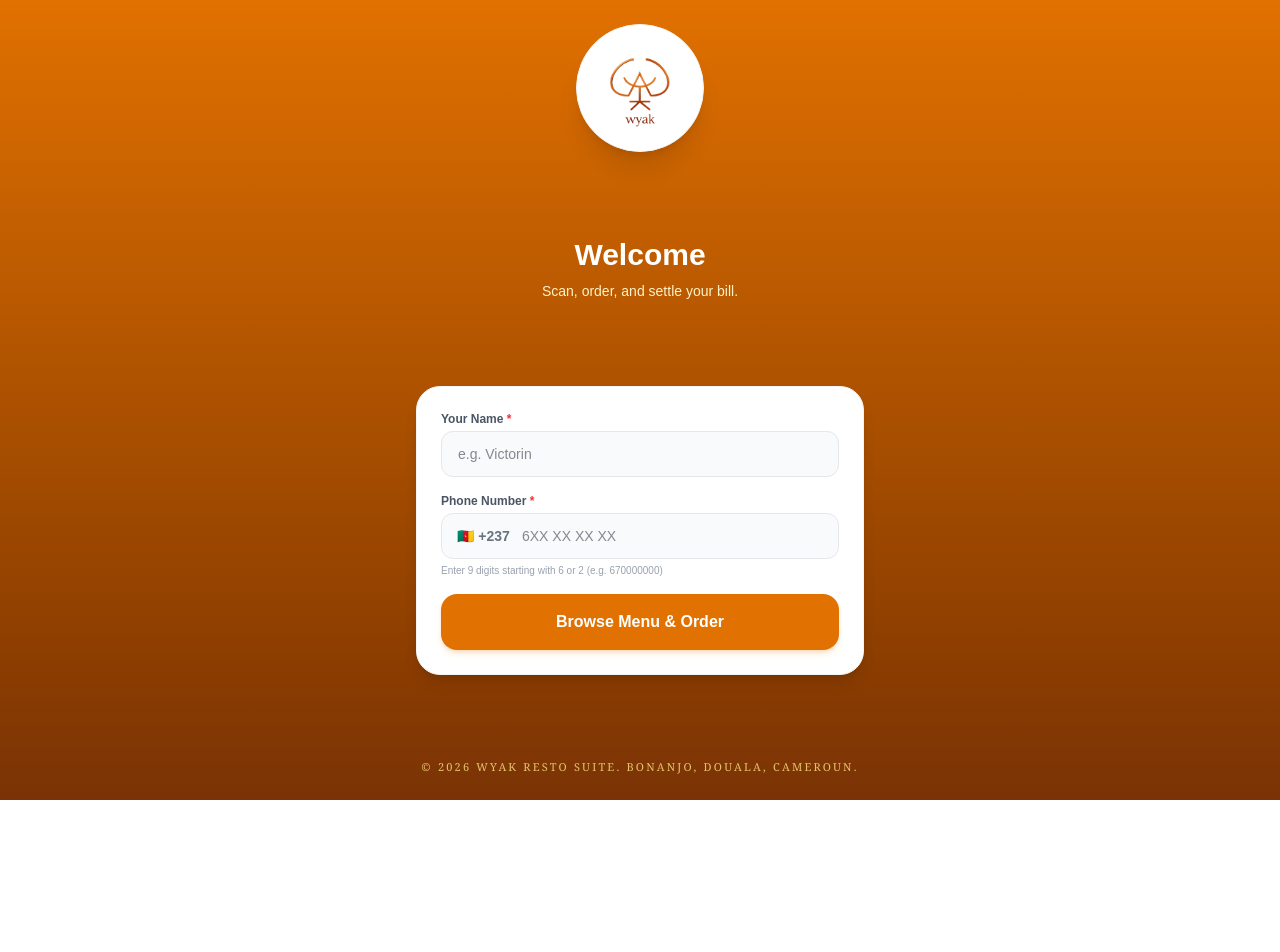
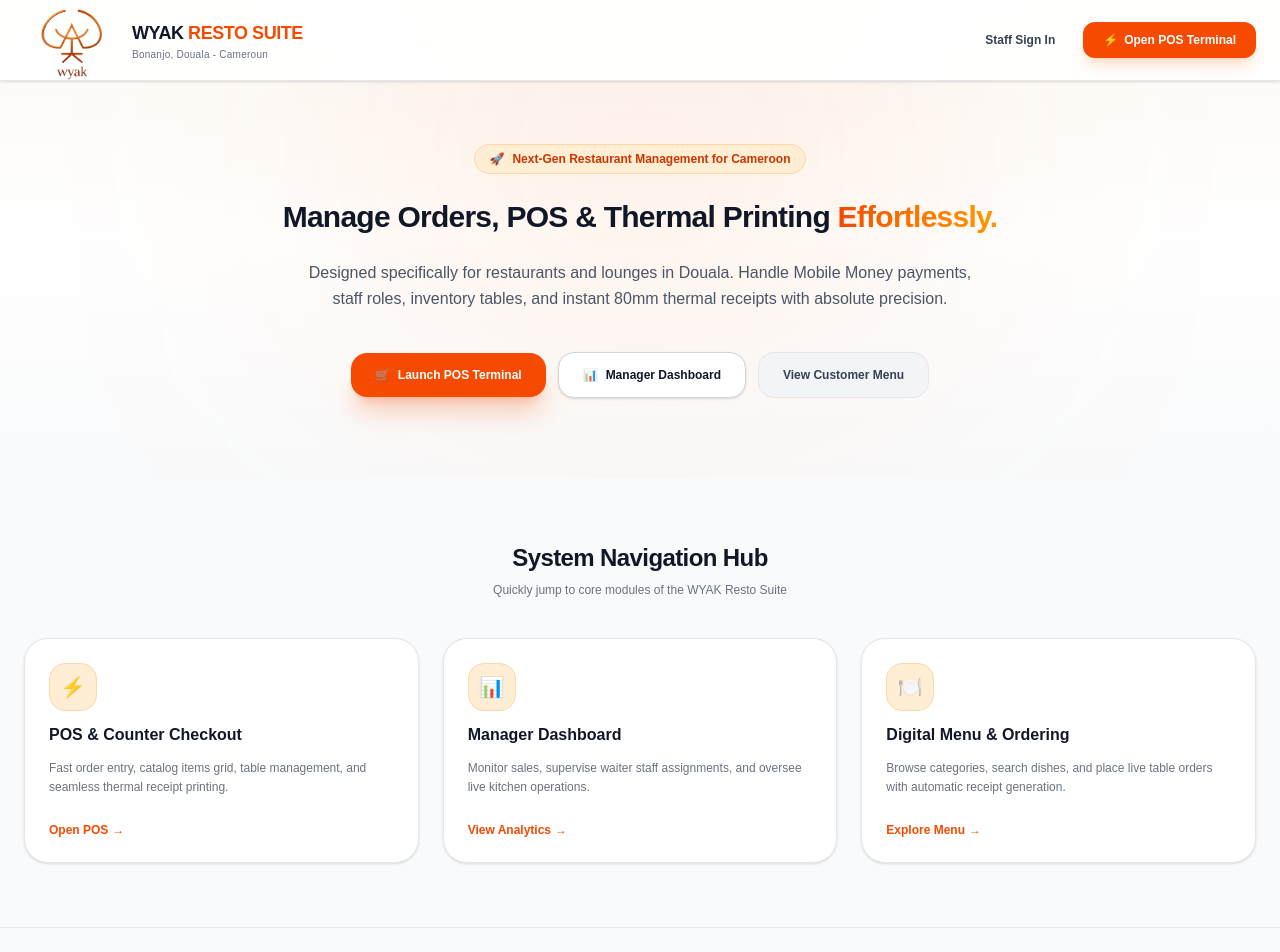
Before and after one commit to VS237/wyak, a Next.js app: page / in a window 1280 px wide. Shown: the top 952 px of the page. Before the commit the page ends 800 px from the top, so only its background shows below. Built offline with nearby package versions, Linux system fonts and the light colour scheme; no server answers.

Commit message:
landing page and menu updated

```diff
--- a/src/app/customer/page.tsx
+++ b/src/app/customer/page.tsx
@@ -10,8 +10,8 @@ function LandingPageContent() {
   const searchParams = useSearchParams();
   const supabase = createClient();
 
-  // Capture table number from URL query string (e.g. ?table=5)
-  const tableParam = searchParams.get('table');
+  // Capture table number safely
+  const tableParam = searchParams ? searchParams.get('table') : null;
 
   const [name, setName] = useState('');
   const [phone, setPhone] = useState('');
@@ -33,31 +33,26 @@ function LandingPageContent() {
     try {
       setLoading(true);
 
-      // 1. Check if a customer with this phone number already exists
-      const { data: existingCustomer, error: fetchError } = await supabase
+      const { data: existingCustomer, error: fetchError } = await (supabase as any)
         .from('customers')
         .select('*')
         .eq('phone_number', sanitizedPhone)
         .maybeSingle();
 
-      if (fetchError) {
-        throw fetchError;
-      }
+      if (fetchError) throw fetchError;
 
       let customer;
 
       if (existingCustomer) {
-        // 2. If phone exists, verify that the name matches (case-insensitive check)
-        if (existingCustomer.full_name.toLowerCase() !== trimmedName.toLowerCase()) {
-          setErrorMsg('This phone number is already registered under a different name. Please enter the correct name associated with this number.');
+        const existingName = existingCustomer.full_name || '';
+        if (existingName.toLowerCase() !== trimmedName.toLowerCase()) {
+          setErrorMsg('This phone number is registered under a different name. Please enter the name linked to this phone number.');
           setLoading(false);
           return;
         }
-        // Name matches, proceed as returning user login
         customer = existingCustomer;
       } else {
-        // 3. If phone does not exist, register a new user
-        const { data: newCustomer, error: insertError } = await supabase
+        const { data: newCustomer, error: insertError } = await (supabase as any)
           .from('customers')
           .insert({
             full_name: trimmedName,
@@ -66,35 +61,35 @@ function LandingPageContent() {
           .select()
           .single();
 
-        if (insertError) {
-          throw insertError;
-        }
+        if (insertError) throw insertError;
         customer = newCustomer;
       }
 
-      // 4. Fetch table details if table parameter exists in URL
       let tableId = null;
       if (tableParam) {
-        const { data: tableData } = await supabase
+        const parsedTableNum = parseInt(tableParam, 10);
+        if (!isNaN(parsedTableNum)) {
+          const { data: tableData } = await (supabase as any)
             .from('restaurant_tables')
             .select('id, table_number')
-          .eq('table_number', parseInt(tableParam, 10))
-          .single();
+            .eq('table_number', parsedTableNum)
+            .maybeSingle();
 
           if (tableData) {
             tableId = tableData.id;
           }
         }
+      }
 
-      // 5. Store session context locally for checkout / order placement
+      if (typeof window !== 'undefined') {
         sessionStorage.setItem('customerId', customer.id);
-      sessionStorage.setItem('customerName', customer.full_name);
+        sessionStorage.setItem('customerName', customer.full_name || trimmedName);
         sessionStorage.setItem('customerPhone', customer.phone_number);
         if (tableParam) sessionStorage.setItem('tableNumber', tableParam);
         if (tableId) sessionStorage.setItem('tableId', tableId);
-      document.cookie = `wyak_guest_name=${encodeURIComponent(customer.full_name)}; path=/; max-age=86400; SameSite=Lax`;
+        document.cookie = `wyak_guest_name=${encodeURIComponent(customer.full_name || trimmedName)}; path=/; max-age=86400; SameSite=Lax`;
+      }
 
-      // 6. Redirect guest to the menu page
       router.push('/menu');
     } catch (err: any) {
       console.error('Error starting order session:', err);
@@ -106,7 +101,7 @@ function LandingPageContent() {
 
   return (
     <main className="min-h-screen bg-gradient-to-b from-amber-600 to-amber-900 p-6 flex flex-col justify-between items-center text-white">
-      {/* Centered Logo Display */}
+      {/* Centered Logo */}
       <div className="flex items-center justify-center cursor-pointer w-32 h-32 rounded-full bg-white shadow-xl border border-gray-100 p-4">
         <Image
           src="/wyak-logo-orange.png"
@@ -114,11 +109,12 @@ function LandingPageContent() {
           width={120}
           height={120}
           className="h-auto w-24 object-contain"
+          priority
         />
       </div>
 
       {/* Header Info & Table Badge */}
-      <div className="text-center pt-0 space-y-2">
+      <div className="text-center space-y-2">
         <h1 className="text-3xl font-black">Welcome</h1>
         {tableParam ? (
           <span className="inline-block bg-amber-500/30 text-amber-100 text-xs font-semibold px-3 py-1 rounded-full border border-amber-300/30">
@@ -140,7 +136,6 @@ function LandingPageContent() {
           </div>
         )}
 
-        {/* Name Input Field */}
         <div>
           <label className="block text-xs font-semibold text-gray-600 mb-1">
             Your Name <span className="text-red-500">*</span>
@@ -156,7 +151,6 @@ function LandingPageContent() {
           />
         </div>
 
-        {/* Phone Number Input Field */}
         <div>
           <label className="block text-xs font-semibold text-gray-600 mb-1">
             Phone Number <span className="text-red-500">*</span>
@@ -187,29 +181,23 @@ function LandingPageContent() {
           </p>
         </div>
 
-        {/* Submit Button */}
         <button
           type="submit"
           disabled={loading}
           className="w-full py-4 bg-amber-600 hover:bg-amber-700 active:scale-[0.99] text-white font-bold rounded-2xl cursor-pointer transition-all shadow-md shadow-amber-600/20 flex justify-center items-center gap-2 disabled:opacity-50"
         >
-          {loading ? (
-            <span>Connecting...</span>
-          ) : (
-            <span>Browse Menu & Order</span>
-          )}
+          {loading ? <span>Connecting...</span> : <span>Browse Menu & Order</span>}
         </button>
       </form>
 
       {/* Footer */}
       <footer className="text-center text-[11px] font-serif uppercase tracking-[0.2em] text-amber-200/80">
-        Powered by Digital QR Service
+        © 2026 WYAK Resto Suite. Bonanjo, Douala, Cameroun.
       </footer>
     </main>
   );
 }
 
-// Wrap in Suspense for Next.js App Router query parameter handling
 export default function HomePage() {
   return (
     <Suspense fallback={<div className="min-h-screen bg-amber-800 text-white flex items-center justify-center">Loading...</div>}>
--- a/src/app/menu/page.tsx
+++ b/src/app/menu/page.tsx
@@ -435,14 +435,14 @@ function MenuContent() {
             No items found matching your filter criteria.
           </div>
         ) : (
-          <div className="grid grid-cols-2 sm:grid-cols-3 lg:grid-cols-4 gap-5">
+          <div className="grid grid-cols-2 sm:grid-cols-3 lg:grid-cols-4 gap-1.5">
             {filteredItems.map((item) => {
               const inCartItem = cart.find((i) => i.id === item.id);
 
               return (
                 <div
                   key={item.id}
-                  className="relative h-96 rounded-3xl overflow-hidden shadow-lg border border-gray-100 group transition-all duration-300 hover:shadow-2xl hover:-translate-y-1 bg-gray-950"
+                  className="relative h-96 rounded-2xl overflow-hidden shadow-lg border border-gray-100 group transition-all duration-300 hover:shadow-2xl hover:-translate-y-1 bg-gray-950"
                 >
                   <img
                     src={item.image_url || 'https://images.unsplash.com/photo-1546069901-ba9599a7e63c?w=600&auto=format&fit=crop&q=80'}
--- a/src/app/page.tsx
+++ b/src/app/page.tsx
@@ -1,108 +1,17 @@
-'use client';
+import Link from 'next/link';
+import Image from 'next/image';
 
-import React, { useState, Suspense } from 'react';
-import { useRouter, useSearchParams } from 'next/navigation';
-import Image from 'next/image';
-import { createClient } from '@/utils/supabase/client';
+export default function LandingPage() {
+  return (
+    <div className="min-h-screen bg-gray-50 text-gray-900 font-sans selection:bg-orange-500 selection:text-white">
 
-function LandingPageContent() {
-  const router = useRouter();
-  const searchParams = useSearchParams();
-  const supabase = createClient();
+      {/* ================= HEADER / NAVBAR ================= */}
+      <header className="fixed top-0 left-0 right-0 z-50 bg-white/90 backdrop-blur-md border-b border-gray-200 shadow-sm">
+        <div className="max-w-7xl mx-auto px-6 h-20 flex items-center justify-between">
 
-  // Capture table number safely
-  const tableParam = searchParams ? searchParams.get('table') : null;
-
-  const [name, setName] = useState('');
-  const [phone, setPhone] = useState('');
-  const [loading, setLoading] = useState(false);
-  const [errorMsg, setErrorMsg] = useState<string | null>(null);
-
-  const handleStart = async (e: React.FormEvent) => {
-    e.preventDefault();
-    setErrorMsg(null);
-
-    const sanitizedPhone = `+237${phone.replace(/\s+/g, '')}`;
-    const trimmedName = name.trim();
-
-    if (phone.length !== 9) {
-      setErrorMsg('Please enter a valid 9-digit Cameroonian phone number.');
-      return;
-    }
-
-    try {
-      setLoading(true);
-
-      const { data: existingCustomer, error: fetchError } = await (supabase as any)
-        .from('customers')
-        .select('*')
-        .eq('phone_number', sanitizedPhone)
-        .maybeSingle();
-
-      if (fetchError) throw fetchError;
-
-      let customer;
-
-      if (existingCustomer) {
-        const existingName = existingCustomer.full_name || '';
-        if (existingName.toLowerCase() !== trimmedName.toLowerCase()) {
-          setErrorMsg('This phone number is registered under a different name. Please enter the name linked to this phone number.');
-          setLoading(false);
-          return;
-        }
-        customer = existingCustomer;
-      } else {
-        const { data: newCustomer, error: insertError } = await (supabase as any)
-          .from('customers')
-          .insert({
-            full_name: trimmedName,
-            phone_number: sanitizedPhone,
-          })
-          .select()
-          .single();
-
-        if (insertError) throw insertError;
-        customer = newCustomer;
-      }
-
-      let tableId = null;
-      if (tableParam) {
-        const parsedTableNum = parseInt(tableParam, 10);
-        if (!isNaN(parsedTableNum)) {
-          const { data: tableData } = await (supabase as any)
-            .from('restaurant_tables')
-            .select('id, table_number')
-            .eq('table_number', parsedTableNum)
-            .maybeSingle();
-
-          if (tableData) {
-            tableId = tableData.id;
-          }
-        }
-      }
-
-      if (typeof window !== 'undefined') {
-        sessionStorage.setItem('customerId', customer.id);
-        sessionStorage.setItem('customerName', customer.full_name || trimmedName);
-        sessionStorage.setItem('customerPhone', customer.phone_number);
-        if (tableParam) sessionStorage.setItem('tableNumber', tableParam);
-        if (tableId) sessionStorage.setItem('tableId', tableId);
-        document.cookie = `wyak_guest_name=${encodeURIComponent(customer.full_name || trimmedName)}; path=/; max-age=86400; SameSite=Lax`;
-      }
-
-      router.push('/menu');
-    } catch (err: any) {
-      console.error('Error starting order session:', err);
-      setErrorMsg('Failed to process. Please check your network connection and try again.');
-    } finally {
-      setLoading(false);
-    }
-  };
-
-  return (
-    <main className="min-h-screen bg-gradient-to-b from-amber-600 to-amber-900 p-6 flex flex-col justify-between items-center text-white">
-      {/* Centered Logo */}
-      <div className="flex items-center justify-center cursor-pointer w-32 h-32 rounded-full bg-white shadow-xl border border-gray-100 p-4">
+          {/* Logo & Brand */}
+          <div className="flex items-center gap-3">
+            <div className="flex items-center justify-center">
               <Image
                 src="/wyak-logo-orange.png"
                 alt="WYAK Resto Suite Logo"
@@ -112,96 +21,177 @@ function LandingPageContent() {
                 priority
               />
             </div>
-
-      {/* Header Info & Table Badge */}
-      <div className="text-center space-y-2">
-        <h1 className="text-3xl font-black">Welcome</h1>
-        {tableParam ? (
-          <span className="inline-block bg-amber-500/30 text-amber-100 text-xs font-semibold px-3 py-1 rounded-full border border-amber-300/30">
-            📍 Seated at Table #{tableParam}
-          </span>
-        ) : (
-          <p className="text-amber-100 text-sm">Scan, order, and settle your bill.</p>
-        )}
+            <div>
+              <h1 className="font-black tracking-tight text-lg uppercase text-gray-900">
+                WYAK <span className="text-orange-600">Resto Suite</span>
+              </h1>
+              <p className="text-[10px] text-gray-500 font-mono tracking-wide">Bonanjo, Douala - Cameroun</p>
+            </div>
           </div>
 
-      {/* Customer Intake Form */}
-      <form
-        onSubmit={handleStart}
-        className="bg-white text-gray-900 rounded-3xl p-6 space-y-4 max-w-md mx-auto w-full shadow-lg border border-gray-100"
+          {/* Quick Action Buttons */}
+          <div className="flex items-center gap-3">
+            <Link
+              href="/login"
+              className="px-4 py-2.5 text-xs font-extrabold text-gray-700 hover:text-orange-600 transition-all"
             >
-        {errorMsg && (
-          <div className="p-3 bg-red-50 border border-red-200 text-red-600 text-xs rounded-xl">
-            {errorMsg}
-          </div>
-        )}
-
-        <div>
-          <label className="block text-xs font-semibold text-gray-600 mb-1">
-            Your Name <span className="text-red-500">*</span>
-          </label>
-          <input
-            type="text"
-            required
-            value={name}
-            onChange={(e) => setName(e.target.value)}
-            placeholder="e.g. Victorin"
-            disabled={loading}
-            className="w-full px-4 py-3 bg-gray-50 border border-gray-200 rounded-xl text-sm focus:outline-none focus:ring-2 focus:ring-amber-500/20 focus:border-amber-500 transition-all disabled:opacity-50"
-          />
+              Staff Sign In
+            </Link>
+            <Link
+              href="/pos"
+              className="px-5 py-2.5 bg-orange-600 hover:bg-orange-700 text-white font-extrabold text-xs rounded-xl shadow-lg shadow-orange-500/20 transition-all active:scale-95 flex items-center gap-1.5"
+            >
+              <span>⚡</span> Open POS Terminal
+            </Link>
           </div>
 
-        <div>
-          <label className="block text-xs font-semibold text-gray-600 mb-1">
-            Phone Number <span className="text-red-500">*</span>
-          </label>
-          <div className="relative flex items-center">
-            <span className="absolute left-4 text-sm font-semibold text-gray-500 select-none">
-              🇨🇲 +237
-            </span>
-            <input
-              type="tel"
-              required
-              pattern="[26][0-9]{8}"
-              maxLength={9}
-              value={phone}
-              disabled={loading}
-              onChange={(e) => {
-                const value = e.target.value.replace(/\D/g, '');
-                if (value.length <= 9) {
-                  setPhone(value);
-                }
-              }}
-              placeholder="6XX XX XX XX"
-              className="w-full pl-20 pr-4 py-3 bg-gray-50 border border-gray-200 rounded-xl text-sm focus:outline-none focus:ring-2 focus:ring-amber-500/20 focus:border-amber-500 transition-all disabled:opacity-50"
-            />
         </div>
-          <p className="mt-1 text-[10px] text-gray-400">
-            Enter 9 digits starting with 6 or 2 (e.g. 670000000)
+      </header>
+
+      {/* ================= HERO SECTION ================= */}
+      <section className="pt-36 pb-20 px-6 relative overflow-hidden bg-gradient-to-b from-orange-50/50 via-white to-gray-50">
+        {/* Background Radial Glow */}
+        <div className="absolute top-1/3 left-1/2 -translate-x-1/2 -translate-y-1/2 w-[600px] h-[350px] bg-orange-500/10 blur-[140px] rounded-full pointer-events-none" />
+
+        <div className="max-w-5xl mx-auto text-center space-y-6 relative z-10">
+          <div className="inline-flex items-center gap-2 px-3.5 py-1.5 rounded-full bg-orange-100 border border-orange-200 text-orange-700 text-xs font-bold">
+            <span>🚀</span> Next-Gen Restaurant Management for Cameroon
+          </div>
+
+          <h1 className="text-2xl sm:text-3xl font-black tracking-tight text-gray-900 leading-tight">
+            Manage Orders, POS & Thermal Printing <span className="text-transparent bg-clip-text bg-gradient-to-r from-orange-600 to-amber-500">Effortlessly.</span>
+          </h1>
+
+          <p className="text-gray-600 text-sm sm:text-base max-w-2xl mx-auto font-medium leading-relaxed">
+            Designed specifically for restaurants and lounges in Douala. Handle Mobile Money payments, staff roles, inventory tables, and instant 80mm thermal receipts with absolute precision.
+          </p>
+
+          {/* Navigation Hub Buttons */}
+          <div className="pt-4 flex flex-wrap items-center justify-center gap-3">
+            <Link
+              href="/pos"
+              className="px-6 py-3.5 bg-orange-600 hover:bg-orange-700 text-white font-extrabold text-xs rounded-2xl shadow-xl shadow-orange-600/25 transition-all flex items-center gap-2 active:scale-95"
+            >
+              <span>🛒</span> Launch POS Terminal
+            </Link>
+            <Link
+              href="/manager"
+              className="px-6 py-3.5 bg-white hover:bg-gray-100 text-gray-900 border border-gray-300 font-extrabold text-xs rounded-2xl shadow-sm transition-all flex items-center gap-2 active:scale-95"
+            >
+              <span>📊</span> Manager Dashboard
+            </Link>
+            <Link
+              href="/menu"
+              className="px-6 py-3.5 bg-gray-100 hover:bg-gray-200 text-gray-700 hover:text-gray-900 border border-gray-200 font-bold text-xs rounded-2xl transition-all"
+            >
+              View Customer Menu
+            </Link>
+          </div>
+        </div>
+      </section>
+
+      {/* ================= APP QUICK NAVIGATION CARDS ================= */}
+      <section className="py-16 px-6 max-w-7xl mx-auto">
+        <div className="text-center mb-10 space-y-2">
+          <h2 className="text-2xl font-black tracking-tight text-gray-900">System Navigation Hub</h2>
+          <p className="text-xs text-gray-500 font-medium">Quickly jump to core modules of the WYAK Resto Suite</p>
+        </div>
+
+        <div className="grid grid-cols-1 md:grid-cols-3 gap-6">
+
+          {/* Card 1: POS */}
+          <Link
+            href="/pos"
+            className="group bg-white hover:bg-orange-50/40 border border-gray-200 hover:border-orange-500/50 p-6 rounded-3xl transition-all flex flex-col justify-between shadow-sm hover:shadow-xl hover:shadow-orange-500/5"
+          >
+            <div className="space-y-3">
+              <div className="w-12 h-12 rounded-2xl bg-orange-100 border border-orange-200 flex items-center justify-center text-orange-600 text-xl font-bold group-hover:scale-110 transition-transform">
+                ⚡
+              </div>
+              <h3 className="text-base font-extrabold text-gray-900">POS & Counter Checkout</h3>
+              <p className="text-xs text-gray-500 leading-relaxed font-medium">
+                Fast order entry, catalog items grid, table management, and seamless thermal receipt printing.
+              </p>
+            </div>
+            <div className="pt-6 flex items-center text-xs font-extrabold text-orange-600 gap-1 group-hover:gap-2 transition-all">
+              Open POS <span>→</span>
+            </div>
+          </Link>
+
+          {/* Card 2: Dashboard */}
+          <Link
+            href="/manager"
+            className="group bg-white hover:bg-orange-50/40 border border-gray-200 hover:border-orange-500/50 p-6 rounded-3xl transition-all flex flex-col justify-between shadow-sm hover:shadow-xl hover:shadow-orange-500/5"
+          >
+            <div className="space-y-3">
+              <div className="w-12 h-12 rounded-2xl bg-orange-100 border border-orange-200 flex items-center justify-center text-orange-600 text-xl font-bold group-hover:scale-110 transition-transform">
+                📊
+              </div>
+              <h3 className="text-base font-extrabold text-gray-900">Manager Dashboard</h3>
+              <p className="text-xs text-gray-500 leading-relaxed font-medium">
+                Monitor sales, supervise waiter staff assignments, and oversee live kitchen operations.
+              </p>
+            </div>
+            <div className="pt-6 flex items-center text-xs font-extrabold text-orange-600 gap-1 group-hover:gap-2 transition-all">
+              View Analytics <span>→</span>
+            </div>
+          </Link>
+
+          {/* Card 3: Menu & Orders */}
+          <Link
+            href="/menu"
+            className="group bg-white hover:bg-orange-50/40 border border-gray-200 hover:border-orange-500/50 p-6 rounded-3xl transition-all flex flex-col justify-between shadow-sm hover:shadow-xl hover:shadow-orange-500/5"
+          >
+            <div className="space-y-3">
+              <div className="w-12 h-12 rounded-2xl bg-orange-100 border border-orange-200 flex items-center justify-center text-orange-600 text-xl font-bold group-hover:scale-110 transition-transform">
+                🍽️
+              </div>
+              <h3 className="text-base font-extrabold text-gray-900">Digital Menu & Ordering</h3>
+              <p className="text-xs text-gray-500 leading-relaxed font-medium">
+                Browse categories, search dishes, and place live table orders with automatic receipt generation.
+              </p>
+            </div>
+            <div className="pt-6 flex items-center text-xs font-extrabold text-orange-600 gap-1 group-hover:gap-2 transition-all">
+              Explore Menu <span>→</span>
+            </div>
+          </Link>
+
+        </div>
+      </section>
+
+      {/* ================= FEATURES HIGHLIGHT ================= */}
+      <section className="py-20 px-6 max-w-7xl mx-auto border-t border-gray-200">
+        <div className="grid grid-cols-1 md:grid-cols-3 gap-8 text-center md:text-left">
+
+          <div className="space-y-2">
+            <h4 className="font-extrabold text-xs text-orange-600 uppercase tracking-wider">Thermal Hardware Ready</h4>
+            <p className="text-xs text-gray-600 font-medium">
+              Zero top-margin gaps and precise 80mm formatting guaranteed for standard thermal POS printers.
             </p>
           </div>
 
-        <button
-          type="submit"
-          disabled={loading}
-          className="w-full py-4 bg-amber-600 hover:bg-amber-700 active:scale-[0.99] text-white font-bold rounded-2xl cursor-pointer transition-all shadow-md shadow-amber-600/20 flex justify-center items-center gap-2 disabled:opacity-50"
-        >
-          {loading ? <span>Connecting...</span> : <span>Browse Menu & Order</span>}
-        </button>
-      </form>
+          <div className="space-y-2">
+            <h4 className="font-extrabold text-xs text-orange-600 uppercase tracking-wider">Local Currency & Payments</h4>
+            <p className="text-xs text-gray-600 font-medium">
+              Native support for XAF currency formatting and Mobile Money transaction status tracking.
+            </p>
+          </div>
 
-      {/* Footer */}
-      <footer className="text-center text-[11px] font-serif uppercase tracking-[0.2em] text-amber-200/80">
-        © 2026 WYAK Resto Suite. Bonanjo, Douala, Cameroun.
+          <div className="space-y-2">
+            <h4 className="font-extrabold text-xs text-orange-600 uppercase tracking-wider">Cloud Synchronized</h4>
+            <p className="text-xs text-gray-600 font-medium">
+              Powered by Next.js and Supabase PostgreSQL for real-time inventory and staff updates.
+            </p>
+          </div>
+
+        </div>
+      </section>
+
+      {/* ================= FOOTER ================= */}
+      <footer className="py-10 px-6 border-t border-gray-200 bg-white text-center text-xs text-gray-500">
+        <p>© 2026 WYAK Resto Suite. Bonanjo, Douala, Cameroun. All rights reserved.</p>
       </footer>
-    </main>
+
+    </div>
   );
 }
-
-export default function HomePage() {
-  return (
-    <Suspense fallback={<div className="min-h-screen bg-amber-800 text-white flex items-center justify-center">Loading...</div>}>
-      <LandingPageContent />
-    </Suspense>
-  );
-}
```
Lines whose indentation alone changed are shown as unchanged.
